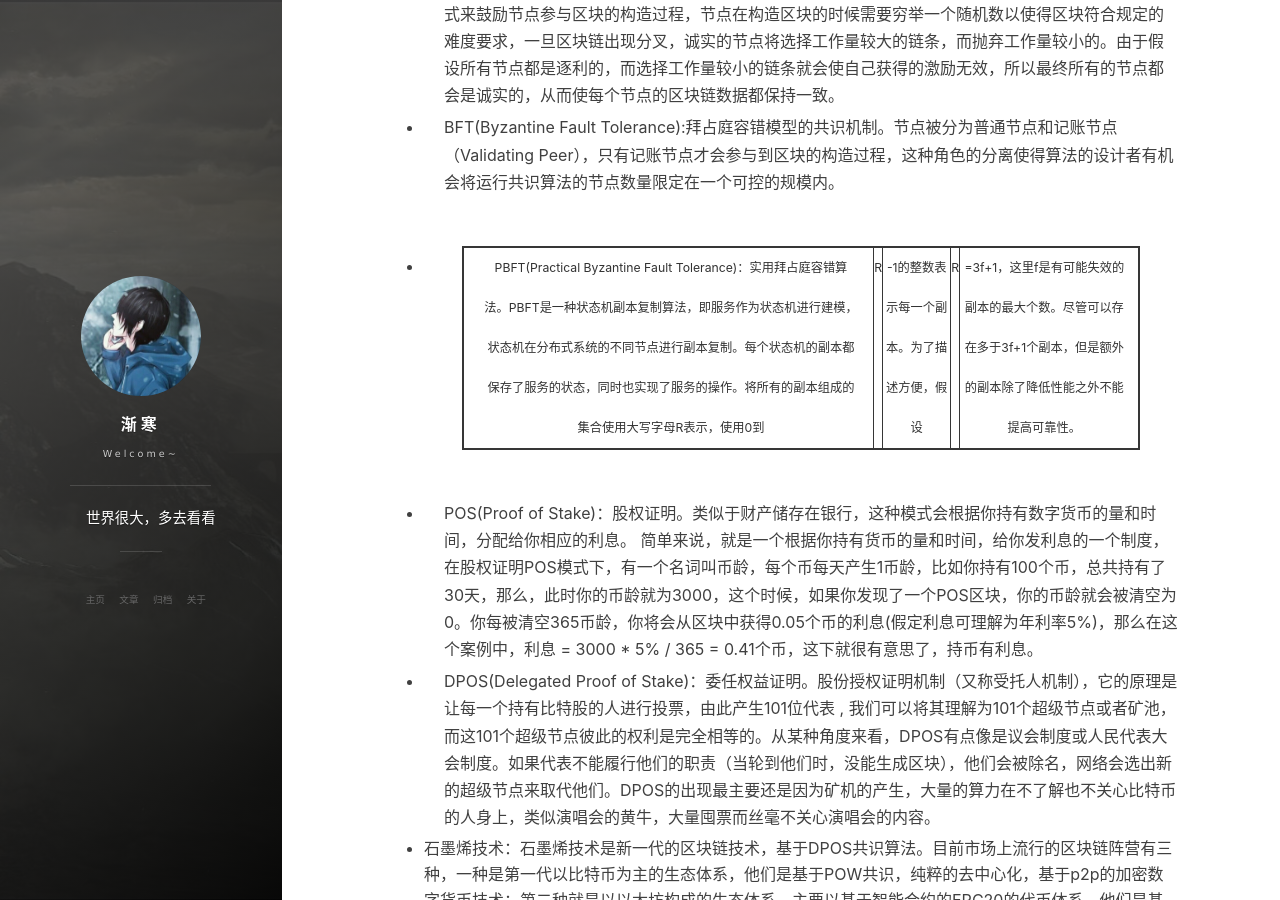
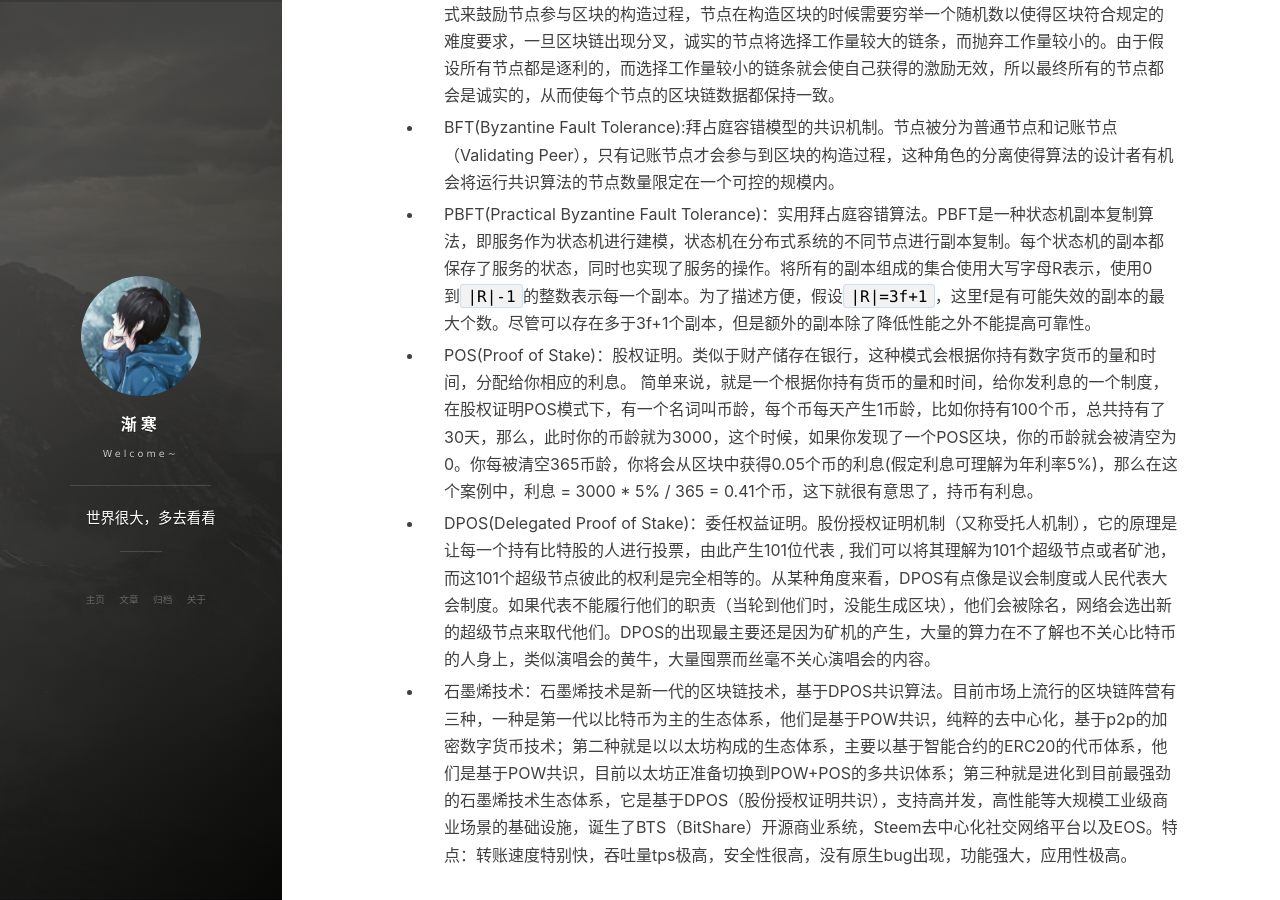
Before and after one commit to Fleschier/Fleschier.github.io, a Jekyll site: the page built from _posts/2018-05-17-BlockChain-concepts.md, in a window 1280 px wide and 900 px high, scrolled down 902 px. Built offline with Jekyll 4.4.1, drawn with Linux system fonts in a browser that asks for light colours; nearby versions of some CDN libraries.

Commit message:
fix some bugs

```diff
--- a/_posts/2018-05-17-BlockChain-concepts.md
+++ b/_posts/2018-05-17-BlockChain-concepts.md
@@ -31,7 +31,7 @@ tags:   Ubuntu
 
 - BFT(Byzantine Fault Tolerance):拜占庭容错模型的共识机制。节点被分为普通节点和记账节点（Validating Peer），只有记账节点才会参与到区块的构造过程，这种角色的分离使得算法的设计者有机会将运行共识算法的节点数量限定在一个可控的规模内。
 
-- PBFT(Practical Byzantine Fault Tolerance)：实用拜占庭容错算法。PBFT是一种状态机副本复制算法，即服务作为状态机进行建模，状态机在分布式系统的不同节点进行副本复制。每个状态机的副本都保存了服务的状态，同时也实现了服务的操作。将所有的副本组成的集合使用大写字母R表示，使用0到|R|-1的整数表示每一个副本。为了描述方便，假设|R|=3f+1，这里f是有可能失效的副本的最大个数。尽管可以存在多于3f+1个副本，但是额外的副本除了降低性能之外不能提高可靠性。
+- PBFT(Practical Byzantine Fault Tolerance)：实用拜占庭容错算法。PBFT是一种状态机副本复制算法，即服务作为状态机进行建模，状态机在分布式系统的不同节点进行副本复制。每个状态机的副本都保存了服务的状态，同时也实现了服务的操作。将所有的副本组成的集合使用大写字母R表示，使用0到`|R|-1`的整数表示每一个副本。为了描述方便，假设`|R|=3f+1`，这里f是有可能失效的副本的最大个数。尽管可以存在多于3f+1个副本，但是额外的副本除了降低性能之外不能提高可靠性。
 
 - POS(Proof of Stake)：股权证明。类似于财产储存在银行，这种模式会根据你持有数字货币的量和时间，分配给你相应的利息。 简单来说，就是一个根据你持有货币的量和时间，给你发利息的一个制度，在股权证明POS模式下，有一个名词叫币龄，每个币每天产生1币龄，比如你持有100个币，总共持有了30天，那么，此时你的币龄就为3000，这个时候，如果你发现了一个POS区块，你的币龄就会被清空为0。你每被清空365币龄，你将会从区块中获得0.05个币的利息(假定利息可理解为年利率5%)，那么在这个案例中，利息 = 3000 * 5% / 365 = 0.41个币，这下就很有意思了，持币有利息。
 
```
